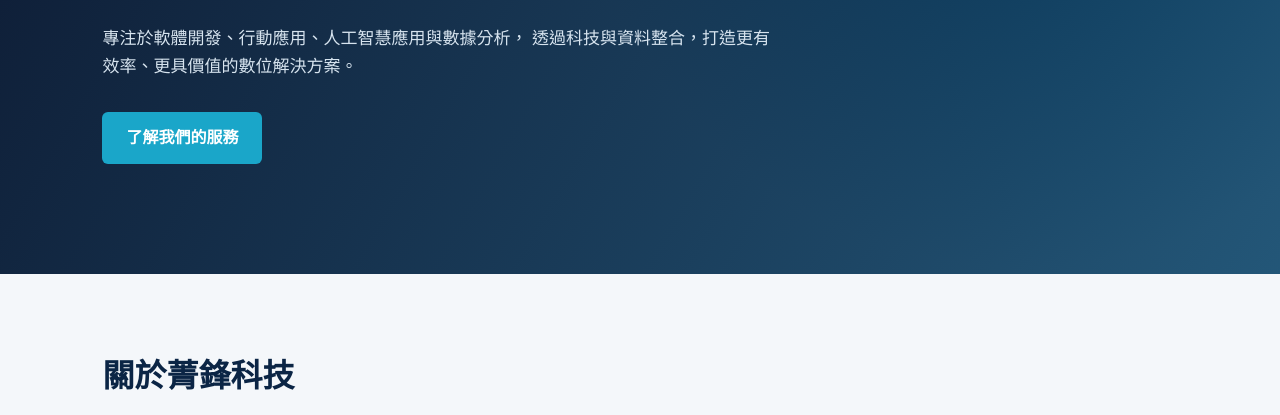
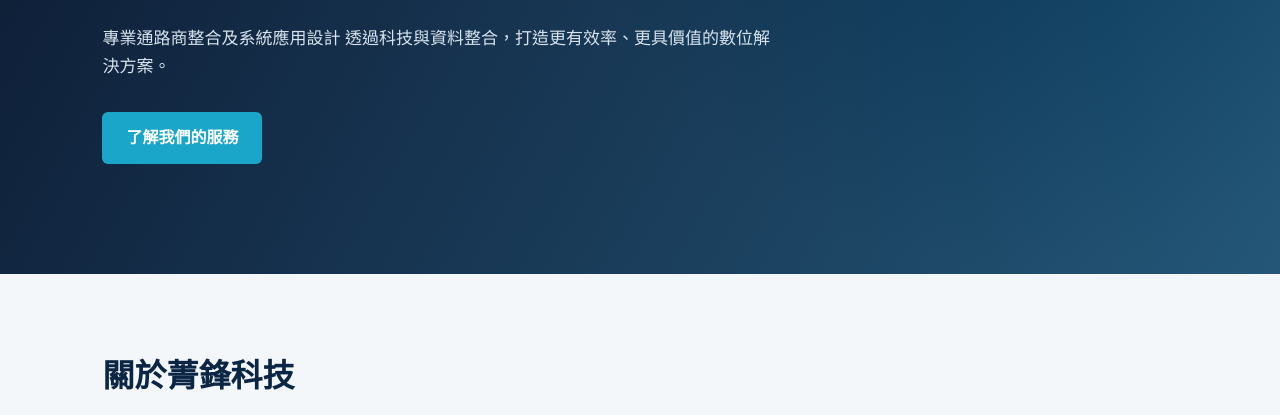
Before and after one commit to JINGFENG-LTD/JINGFENG-LTD.github.io, a plain HTML site: page index.html in a window 1280 px wide. Shown: the part 385-800 px from the top of the page. Drawn offline with Linux system fonts and the light colour scheme.

Commit message:
更新公司定位為專業通路商整合及系統應用設計

```diff
--- a/index.html
+++ b/index.html
@@ -236,7 +236,7 @@
     <h2>JINGFENG TECHNOLOGY CO., LTD.</h2>
 
     <p>
-      專注於軟體開發、行動應用、人工智慧應用與數據分析，
+      專業通路商整合及系統應用設計
       透過科技與資料整合，打造更有效率、更具價值的數位解決方案。
     </p>
 
```
